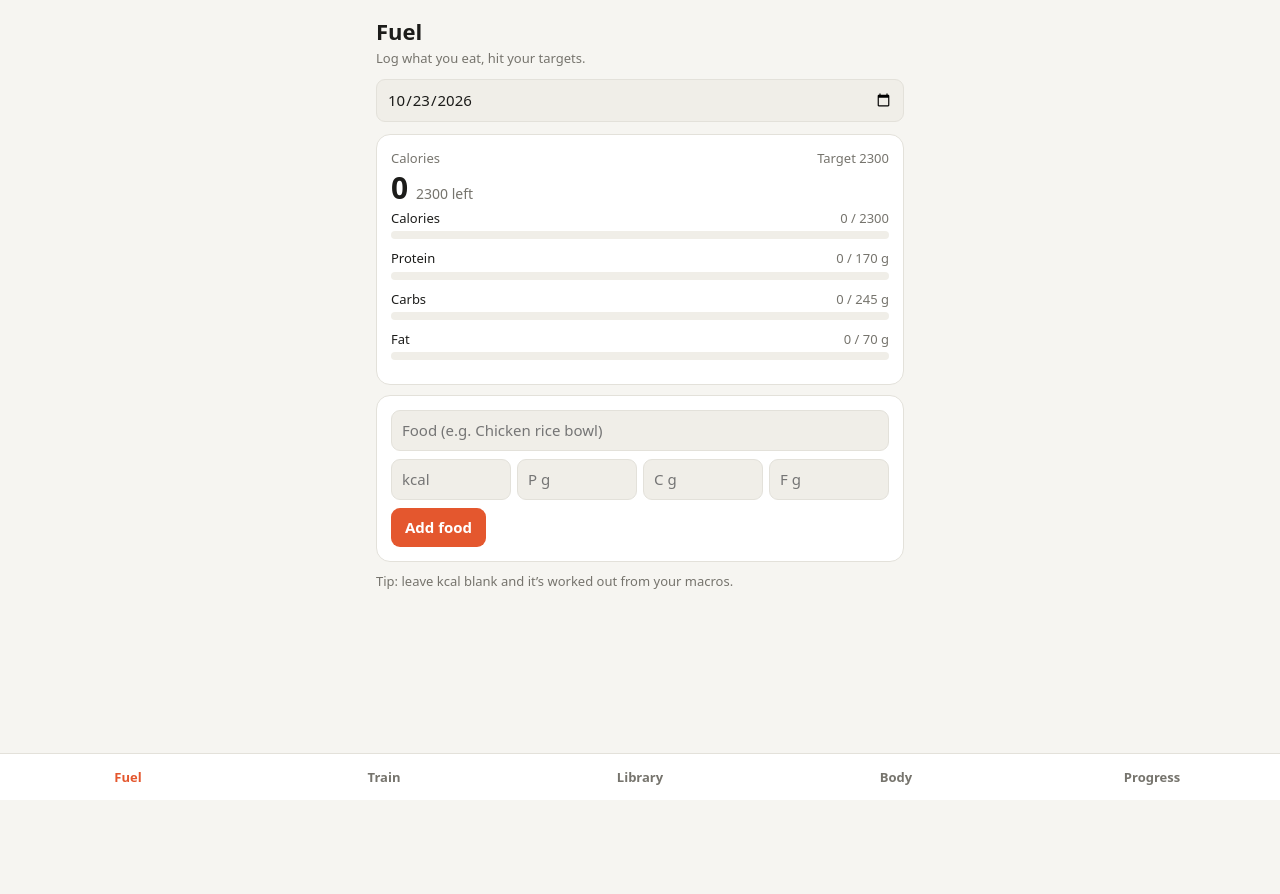
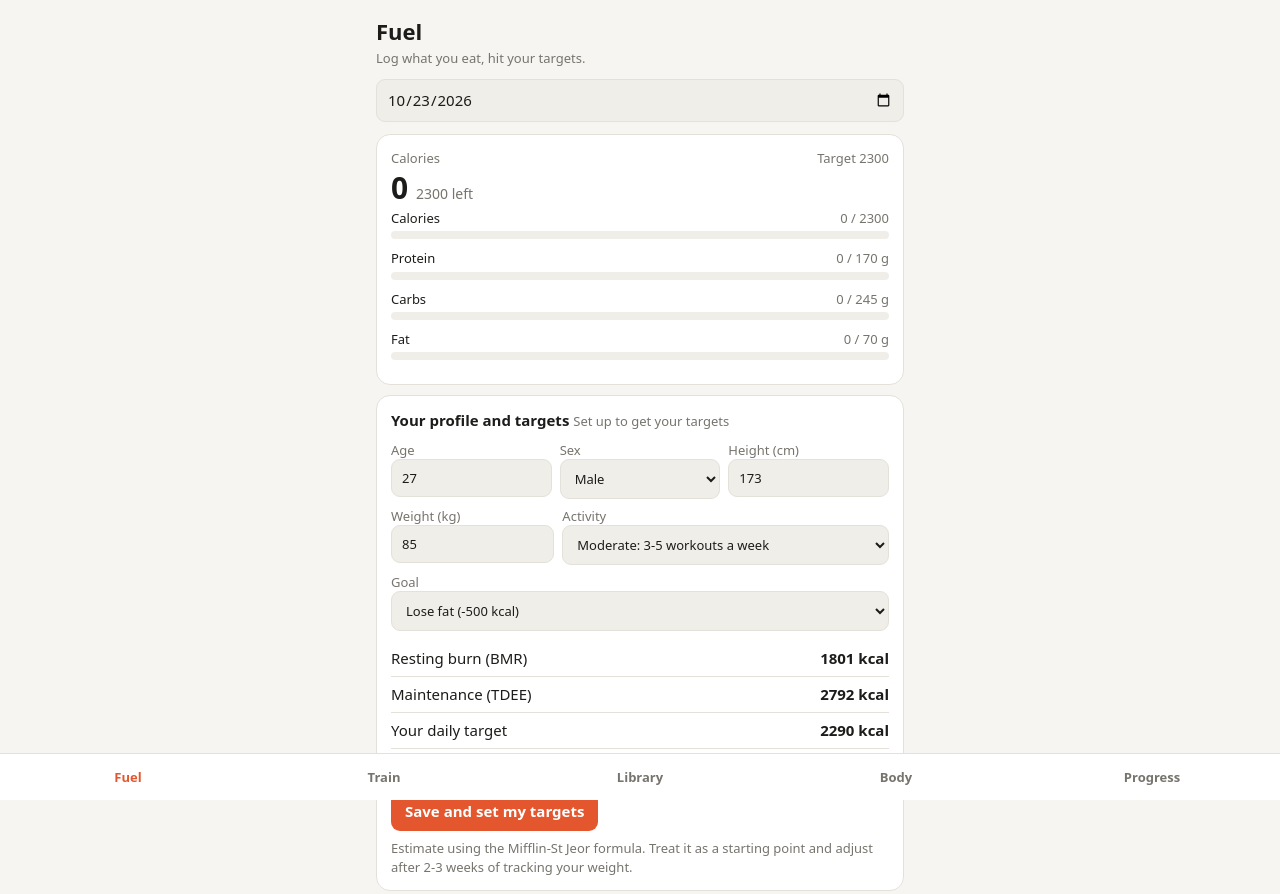
Before and after one commit to dunnerharem/lift-and-fuel, a website: page www/index.html in a window 1280 px wide. Shown: the top 894 px of the page. Before the commit the page ends 800 px from the top, so only its background shows below. Drawn offline with Linux system fonts and the light colour scheme.

Commit message:
Add files via upload

```diff
--- a/www/index.html
+++ b/www/index.html
@@ -38,7 +38,7 @@ nav button.on{color:var(--ac)}
 .pr{background:var(--ac2);color:#fff;font-size:11px;padding:2px 7px;border-radius:99px;margin-left:6px}
 .mu{color:var(--mu);font-size:13px}
 svg{width:100%;height:auto;display:block}
-.hide{display:none}.grid3{display:grid;grid-template-columns:repeat(3,1fr);gap:8px}.ph{width:100%;aspect-ratio:3/4;object-fit:cover;border-radius:10px;cursor:pointer;background:var(--in)}nav button{font-size:13px}
+.hide{display:none}.grid3{display:grid;grid-template-columns:repeat(3,1fr);gap:8px}.ph{width:100%;aspect-ratio:3/4;object-fit:cover;border-radius:10px;cursor:pointer;background:var(--in)}nav button{font-size:13px}summary{cursor:pointer;list-style:none}summary::-webkit-details-marker{display:none}
 </style>
 <link rel="manifest" href="manifest.webmanifest">
 <meta name="theme-color" content="#e4572e">
@@ -65,7 +65,7 @@ try{PH=JSON.parse(localStorage.getItem(KEY2)||'[]')}catch(e){}
 function savePh(){try{localStorage.setItem(KEY2,JSON.stringify(PH));return true}catch(e){return false}}
 var SPLIT={1:['Lower',['Back Squat','Romanian Deadlift','Leg Press','Seated Leg Curl','Standing Calf Raise']],2:['Upper',['Bench Press','Barbell Row','Overhead Press','Lat Pulldown','Biceps Curl','Triceps Pushdown']],3:['Rest',[]],4:['Legs',['Hack Squat','Walking Lunge','Hip Thrust','Leg Extension','Seated Calf Raise']],5:['Push',['Incline DB Press','Shoulder Press','Cable Fly','Lateral Raise','Triceps Pushdown']],6:['Pull',['Deadlift','Pull-up','Seated Cable Row','Face Pull','Hammer Curl']],0:['Rest',[]]};
 var DAYN=['Sun','Mon','Tue','Wed','Thu','Fri','Sat'];
-var S={food:{},sess:{},weights:[],meas:[],goals:{k:2300,p:170,c:245,f:70}};
+var S={food:{},sess:{},weights:[],meas:[],goals:{k:2300,p:170,c:245,f:70},prof:{age:27,sex:'m',h:173,w:85,act:1.55,goal:'cut',set:false}};
 try{var raw=localStorage.getItem(KEY);if(raw)S=Object.assign(S,JSON.parse(raw))}catch(e){}
 function save(){try{localStorage.setItem(KEY,JSON.stringify(S))}catch(e){}}
 function ymd(d){return d.toLocaleDateString('en-CA')}
@@ -82,6 +82,17 @@ function render(){nav();var a=document.getElementById('app');a.innerHTML='';a.ap
 
 function dateBar(){var d=$('<div class="row" style="margin-bottom:12px"><input type="date" value="'+date+'"></div>');d.firstChild.onchange=function(){if(this.value){date=this.value;dayOv=null;render()}};return d}
 
+var ACT=[[1.2,'Sedentary: desk job, little exercise'],[1.375,'Light: 1-3 workouts a week'],[1.55,'Moderate: 3-5 workouts a week'],[1.725,'Hard: 6-7 workouts a week']],GOALS={cut:['Lose fat (-500 kcal)',-500],keep:['Maintain weight',0],bulk:['Build muscle (+300 kcal)',300]};
+function calc(p){var bmr=10*p.w+6.25*p.h-5*p.age+(p.sex==='m'?5:-161),tdee=bmr*p.act,k=Math.max(tdee+GOALS[p.goal][1],p.sex==='m'?1500:1200),pr=p.w*(p.goal==='cut'?2.2:2),f=k*.25/9,c=(k-pr*4-f*9)/4;return{bmr:Math.round(bmr),tdee:Math.round(tdee),k:Math.round(k/10)*10,p:Math.round(pr),f:Math.round(f),c:Math.max(0,Math.round(c))}}
+function profCard(){
+ var p=S.prof,d=$('<details class="card"'+(p.set?'':' open')+'><summary><b>Your profile and targets</b> <span class="mu">'+(p.set?'Tap to edit':'Set up to get your targets')+'</span></summary><div class="grid3" style="margin-top:10px"><label class="mu">Age<input id="pa" type="number" inputmode="numeric"></label><label class="mu">Sex<select id="ps"><option value="m">Male</option><option value="f">Female</option></select></label><label class="mu">Height (cm)<input id="ph" type="number" inputmode="decimal"></label></div><div class="grid3" style="margin-top:8px;grid-template-columns:1fr 2fr"><label class="mu">Weight (kg)<input id="pw" type="number" step="0.1" inputmode="decimal"></label><label class="mu">Activity<select id="pc">'+ACT.map(function(a){return '<option value="'+a[0]+'">'+a[1]+'</option>'}).join('')+'</select></label></div><label class="mu" style="display:block;margin-top:8px">Goal<select id="pg">'+Object.keys(GOALS).map(function(k){return '<option value="'+k+'">'+GOALS[k][0]+'</option>'}).join('')+'</select></label><div id="pv" style="margin-top:10px"></div><div class="row" style="margin-top:8px"><button>Save and set my targets</button></div><div class="mu" style="margin-top:8px">Estimate using the Mifflin-St Jeor formula. Treat it as a starting point and adjust after 2-3 weeks of tracking your weight.</div></details>');
+ var q=function(i){return d.querySelector(i)};
+ q('#pa').value=p.age;q('#ps').value=p.sex;q('#ph').value=p.h;q('#pw').value=p.w;q('#pc').value=p.act;q('#pg').value=p.goal;
+ function read(){return{age:+q('#pa').value||0,sex:q('#ps').value,h:+q('#ph').value||0,w:+q('#pw').value||0,act:+q('#pc').value,goal:q('#pg').value}}
+ function upd(){var r=read(),pv=q('#pv');if(!r.age||!r.h||!r.w){pv.innerHTML='<div class="mu">Fill in age, height and weight.</div>';return null}var c=calc(r);pv.innerHTML='<div class="item"><span>Resting burn (BMR)</span><b>'+c.bmr+' kcal</b></div><div class="item"><span>Maintenance (TDEE)</span><b>'+c.tdee+' kcal</b></div><div class="item"><span>Your daily target</span><b>'+c.k+' kcal</b></div><div class="item"><span>Protein / Carbs / Fat</span><b>'+c.p+' / '+c.c+' / '+c.f+' g</b></div>';return c}
+ d.addEventListener('input',upd);d.addEventListener('change',upd);upd();
+ q('button').onclick=function(){var c=upd();if(!c)return;S.prof=Object.assign(read(),{set:true});S.goals={k:c.k,p:c.p,c:c.c,f:c.f};save();render()};
+ return d}
 function fuel(){
  var el=$('<div></div>'),items=S.food[date]||[],g=S.goals,t={k:0,p:0,c:0,f:0};
  items.forEach(function(i){t.k+=i.k;t.p+=i.p;t.c+=i.c;t.f+=i.f});
@@ -91,6 +102,7 @@ function fuel(){
  function bar(l,v,tg,cls){var p=Math.min(100,tg?v/tg*100:0);return '<div class="lab"><span>'+l+'</span><span class="mu">'+Math.round(v)+' / '+tg+(l==='Calories'?'':' g')+'</span></div><div class="bar"><i class="'+(v>tg&&l==='Calories'?'over':cls)+'" style="width:'+p+'%"></i></div>'}
  c.innerHTML+=bar('Calories',t.k,g.k,'')+bar('Protein',t.p,g.p,'p')+bar('Carbs',t.c,g.c,'')+bar('Fat',t.f,g.f,'');
  el.appendChild(c);
+ el.appendChild(profCard());
  var f=$('<div class="card"><div class="row" style="margin-bottom:8px"><input id="fn" placeholder="Food (e.g. Chicken rice bowl)"></div><div class="grid4"><input id="fk" type="number" inputmode="decimal" placeholder="kcal"><input id="fp" type="number" inputmode="decimal" placeholder="P g"><input id="fc" type="number" inputmode="decimal" placeholder="C g"><input id="ff" type="number" inputmode="decimal" placeholder="F g"></div><div class="row" style="margin-top:8px"><button id="fa">Add food</button></div></div>');
  f.querySelector('#fa').onclick=function(){var v=function(i){return parseFloat(f.querySelector(i).value)||0};var n=f.querySelector('#fn').value.trim(),k=v('#fk'),p=v('#fp'),cc=v('#fc'),ff=v('#ff');if(!k)k=p*4+cc*4+ff*9;if(!n||!k)return;(S.food[date]=S.food[date]||[]).push({n:n,k:k,p:p,c:cc,f:ff});save();render()};
  el.appendChild(f);
@@ -139,7 +151,7 @@ function prog(){
  var c=$('<div class="card"><div class="lab"><span class="mu">Bodyweight</span><b>'+(cur?cur+' kg':'—')+'</b></div></div>');
  c.insertAdjacentHTML('beforeend',line(ws.slice(-30)));
  var r=$('<div class="row" style="margin-top:10px"><input type="number" step="0.1" inputmode="decimal" placeholder="Today\u2019s weight (kg)"><button>Log</button></div>');
- r.querySelector('button').onclick=function(){var v=parseFloat(r.querySelector('input').value);if(!v)return;S.weights=S.weights.filter(function(q){return q.d!==date});S.weights.push({d:date,w:v});save();render()};
+ r.querySelector('button').onclick=function(){var v=parseFloat(r.querySelector('input').value);if(!v)return;S.weights=S.weights.filter(function(q){return q.d!==date});S.weights.push({d:date,w:v});if(date>=ymd(new Date()))S.prof.w=v;save();render()};
  c.appendChild(r);el.appendChild(c);
  var wk=0,now=new Date();Object.keys(S.sess).forEach(function(d){if((now-new Date(d+'T12:00:00'))/864e5<7&&S.sess[d].ex.some(function(x){return x.sets.length}))wk++});
  var ts=Object.keys(S.sess).length;
--- a/www/sw.js
+++ b/www/sw.js
@@ -1,4 +1,4 @@
-const V='liftfuel-v1',FILES=['./','./index.html','./manifest.webmanifest','./icons/icon-192.png','./icons/icon-512.png'];
+const V='liftfuel-v2',FILES=['./','./index.html','./manifest.webmanifest','./icons/icon-192.png','./icons/icon-512.png'];
 self.addEventListener('install',e=>{e.waitUntil(caches.open(V).then(c=>c.addAll(FILES)));self.skipWaiting()});
 self.addEventListener('activate',e=>{e.waitUntil(caches.keys().then(k=>Promise.all(k.filter(x=>x!==V).map(x=>caches.delete(x)))));self.clients.claim()});
-self.addEventListener('fetch',e=>{if(e.request.method!=='GET')return;e.respondWith(caches.match(e.request).then(r=>r||fetch(e.request).then(n=>{const c=n.clone();caches.open(V).then(ch=>ch.put(e.request,c));return n}).catch(()=>caches.match('./index.html'))))});
+self.addEventListener('fetch',e=>{if(e.request.method!=='GET')return;e.respondWith(fetch(e.request).then(n=>{const c=n.clone();caches.open(V).then(ch=>ch.put(e.request,c));return n}).catch(()=>caches.match(e.request).then(r=>r||caches.match('./index.html'))))});
```
